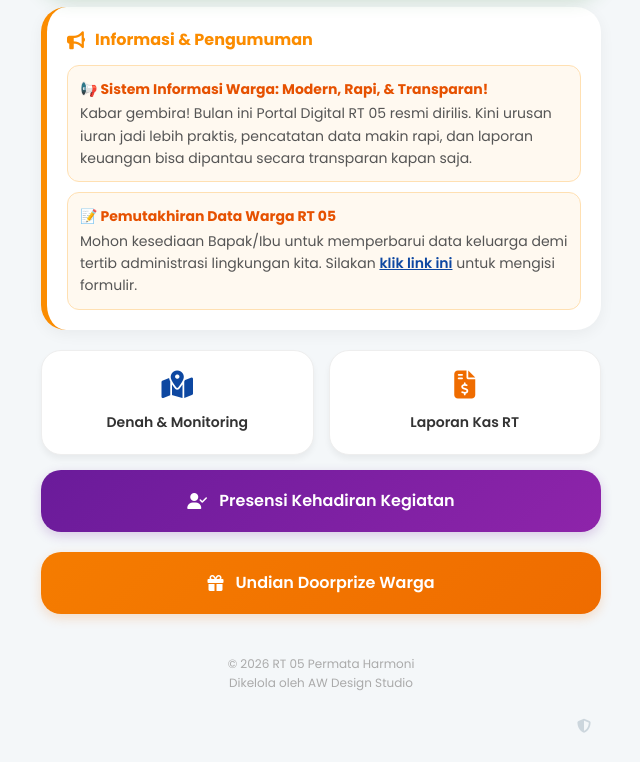
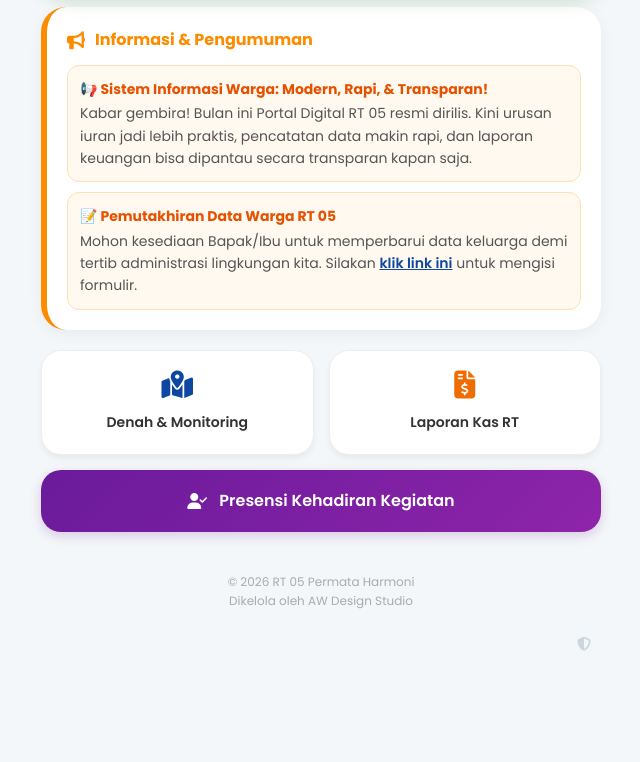
Before and after one commit to awdesignstudio/ertelima, a plain HTML site: page index.html in a window 1280 px wide. Shown: the part 364-1126 px from the top of the page, without its empty margins (319-959 px from the left). After the commit the page ends 1044 px from the top, so only its background shows below. Drawn offline with Linux system fonts and the light colour scheme.

Commit message:
Update index.html

```diff
--- a/index.html
+++ b/index.html
@@ -18,7 +18,6 @@
             --danger: #d32f2f;
             --db-color: #00796b;
             --presensi-color: #6a1b9a;
-            --doorprize-color: #f57c00; /* Warna Oranye Doorprize */
         }
 
         * { box-sizing: border-box; margin: 0; padding: 0; }
@@ -171,24 +170,6 @@
             cursor: pointer;
         }
 
-        /* Styling Tombol Doorprize Warga */
-        .btn-doorprize-main {
-            grid-column: span 2;
-            background: linear-gradient(135deg, var(--doorprize-color), #ef6c00);
-            color: white;
-            padding: 18px;
-            border-radius: 20px;
-            text-decoration: none;
-            display: flex;
-            align-items: center;
-            justify-content: center;
-            gap: 12px;
-            font-weight: 600;
-            box-shadow: 0 4px 12px rgba(239, 108, 0, 0.2);
-            cursor: pointer;
-            margin-top: 5px;
-        }
-
         /* --- IFRAME VIEWER --- */
         #app-viewer {
             display: none;
@@ -267,7 +248,6 @@
         .btn-dash { background-color: #0d47a1; }
         .btn-db { background-color: var(--db-color); }
         .btn-pr { background-color: var(--presensi-color); }
-        .btn-doorprize-admin { background-color: var(--doorprize-color); }
 
         .btn-back {
             margin-top: 30px;
@@ -363,10 +343,6 @@
                     <i class="fas fa-user-check"></i>
                     <span>Presensi Kehadiran Kegiatan</span>
                 </div>
-                <div onclick="openInPortal('https://script.google.com/macros/s/AKfycbzFLqiQGvwvOZORUoaeSVcyLGIkLAE_wKhbcf8afhZ9qrA2Y5sPiOFHFdoC9uSRd1oT/exec', 'Undian Doorprize')" class="btn-doorprize-main">
-                    <i class="fas fa-gift"></i>
-                    <span>Undian Doorprize Warga</span>
-                </div>
             </div>
         </div>
 
@@ -420,7 +396,7 @@
                     <i class="fas fa-user-cog"></i>
                     <span>Panel Admin Presensi</span>
                 </button>
-                <button class="btn-admin btn-doorprize-admin" onclick="openInPortal('https://script.google.com/macros/s/AKfycbzFLqiQGvwvOZORUoaeSVcyLGIkLAE_wKhbcf8afhZ9qrA2Y5sPiOFHFdoC9uSRd1oT/exec?mode=admin', 'Manajemen Doorprize')">
+                <button class="btn-admin btn-b1" onclick="openInPortal('https://script.google.com/macros/s/AKfycbzFLqiQGvwvOZORUoaeSVcyLGIkLAE_wKhbcf8afhZ9qrA2Y5sPiOFHFdoC9uSRd1oT/exec?mode=admin', 'Undian Doorprize (Admin)')">
                     <i class="fas fa-gift"></i>
                     <span>Undian Doorprize (Admin)</span>
                 </button>
```
